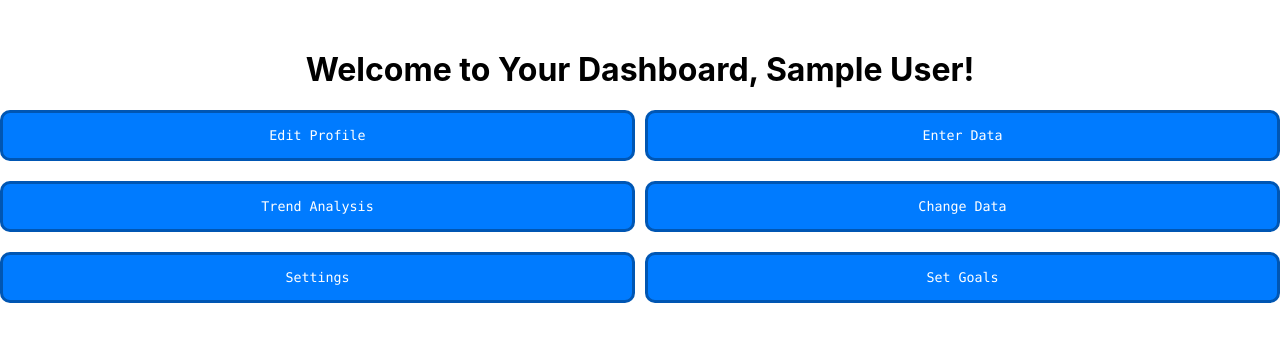
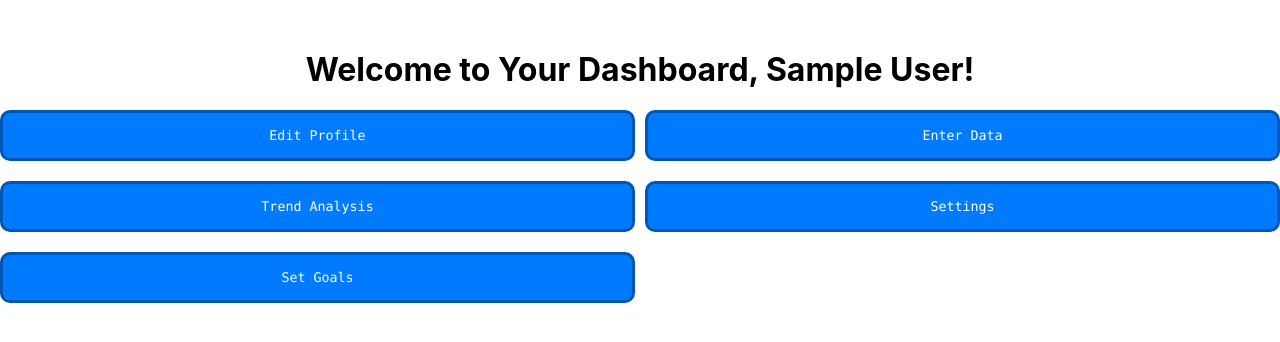
Before and after one commit to Maxruiz710/HealthMonitoringApp_Group5, a React (Create React App) app: page /home in a window 1280 px wide. Shown: the top 342 px of the page. Built offline with nearby package versions, Linux system fonts and the light colour scheme; no server answers; sample sign-in values are in the browser's storage.

Commit message:
Removed Button

```diff
--- a/src/pages/Home.js
+++ b/src/pages/Home.js
@@ -29,7 +29,6 @@ function Home() {
         <button onClick={() => navigate('/editprofile')}>Edit Profile</button>
         <button>Enter Data</button>
         <button onClick={() => navigate('/trendanalysis')}>Trend Analysis</button>
-        <button>Change Data</button>
         <button onClick={() => navigate('/Settings')}>Settings</button>
         <button onClick={() => navigate('/SetGoals')}>Set Goals</button>
       </div>
```
